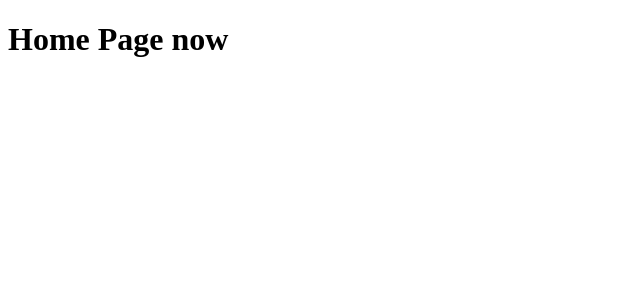
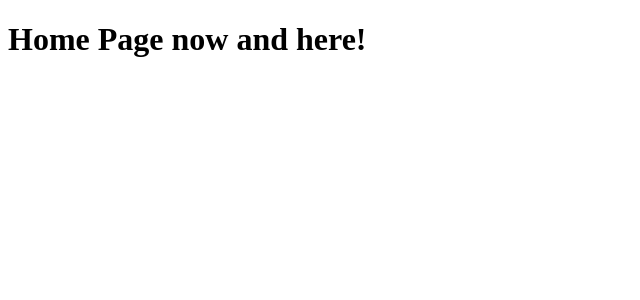
Before and after one commit to NelliDiachkina/crm, a Next.js app: page / in a window 1280 px wide. Shown: the top 300 px of the page, without its empty margins (0-640 px from the left). Built offline with nearby package versions, Linux system fonts and the light colour scheme.

Commit message:
update page.tsx

```diff
--- a/src/app/page.tsx
+++ b/src/app/page.tsx
@@ -1,7 +1,7 @@
 export default function Home() {
   return (
     <main>
-      <h1>Home Page now</h1>
+      <h1>Home Page now and here!</h1>
     </main>
   );
 }
```
